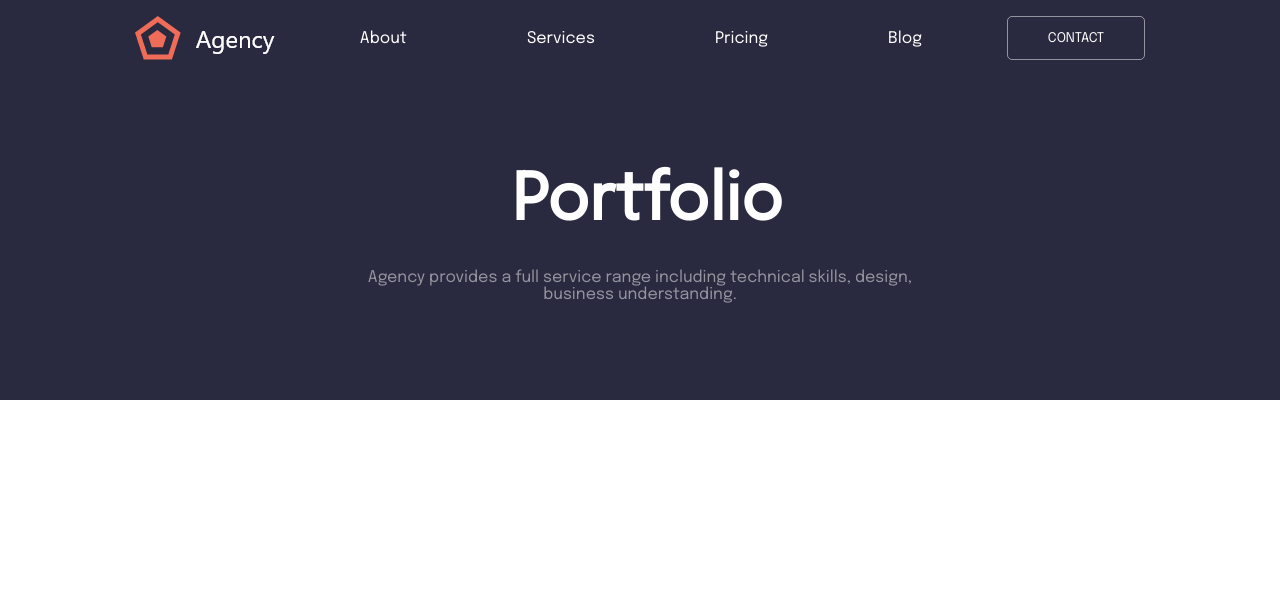
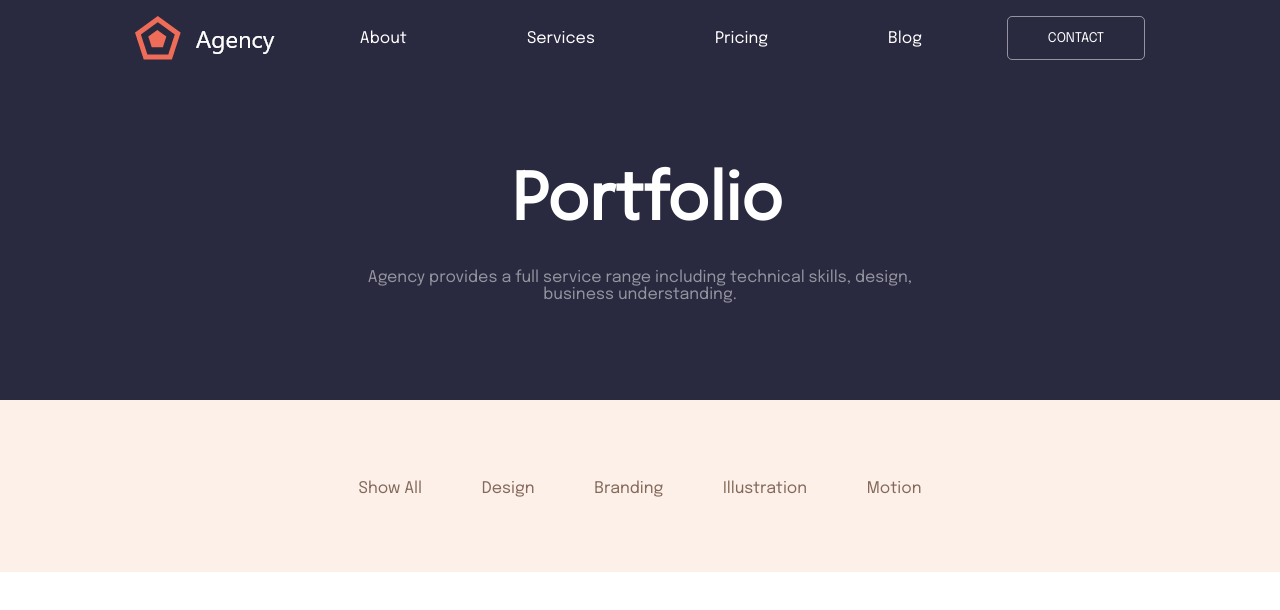
Before and after one commit to ShustovaElena/test-task-jupiter, a React (Create React App) app in the folder test-task/: page / in a window 1280 px wide. Shown: the top 610 px of the page. Built offline with nearby package versions, Linux system fonts and the light colour scheme.

Commit message:
feat: add card menu

```diff
--- a/test-task/src/App.tsx
+++ b/test-task/src/App.tsx
@@ -1,10 +1,12 @@
 import "./App.css";
+import BasicBlock from "./components/BasicBlock";
 import Header from "./components/Header";
 
 function App() {
   return (
     <div className="App">
       <Header />
+      <BasicBlock />
     </div>
   );
 }
--- /dev/null
+++ b/test-task/src/components/BasicBlock/index.tsx
@@ -0,0 +1,12 @@
+import CardMenu from "../CardMenu";
+import "./styles.css";
+
+const BasicBlock = () => {
+  return (
+    <div className="Basic-block">
+      <CardMenu />
+    </div>
+  );
+};
+
+export default BasicBlock;
--- /dev/null
+++ b/test-task/src/components/BasicBlock/styles.css
@@ -0,0 +1,3 @@
+.Basic-block {
+    background-color: var(--main-bg-color);
+}
--- /dev/null
+++ b/test-task/src/components/CardMenu/index.tsx
@@ -0,0 +1,25 @@
+import "./styles.css";
+
+const CardMenu = () => {
+  return (
+    <div className="Card-menu">
+      <a className="Link-menu" href="#">
+        Show All
+      </a>
+      <a className="Link-menu" href="">
+        Design
+      </a>
+      <a className="Link-menu" href="#">
+        Branding
+      </a>
+      <a className="Link-menu" href="#">
+        Illustration
+      </a>
+      <a className="Link-menu" href="#">
+        Motion
+      </a>
+    </div>
+  );
+};
+
+export default CardMenu;
--- /dev/null
+++ b/test-task/src/components/CardMenu/styles.css
@@ -0,0 +1,18 @@
+.Card-menu {
+    display: flex;
+    justify-content: space-between;
+    width: 563px;
+    margin: 0 auto;
+    padding: 80px 0 75px 0;
+}
+
+.Link-menu {
+    font-weight: 100;
+    text-decoration: none;
+    color: var(--link-menu-color);
+}
+
+.Link-menu:active,
+.Link-menu:hover {
+    color: var(--active-color);
+}
--- a/test-task/src/components/Header/index.tsx
+++ b/test-task/src/components/Header/index.tsx
@@ -1,4 +1,4 @@
-import Main from "../Main";
+import MainText from "../MainText";
 import Menu from "../Menu";
 import "./styles.css";
 
@@ -6,7 +6,7 @@ const Header = () => {
   return (
     <div className="Header">
       <Menu />
-      <Main />
+      <MainText />
     </div>
   );
 };
--- a/test-task/src/components/Main/index.tsx
+++ b/test-task/src/components/MainText/index.tsx
@@ -1,6 +1,6 @@
 import "./styles.css";
 
-const Main = () => {
+const MainText = () => {
   return (
     <div className="Main-text">
       <h1>Portfolio</h1>
@@ -12,4 +12,4 @@ const Main = () => {
   );
 };
 
-export default Main;
+export default MainText;
--- a/test-task/src/index.css
+++ b/test-task/src/index.css
@@ -1,6 +1,9 @@
 :root {
     --main-text-color: #ffffff;
     --header-bg-color: #29293f;
+    --main-bg-color: #fcf0e9;
+    --link-menu-color: #84695a;
+    --active-color: #21cf5a;
 }
 
 * {
```
Also changed, not shown: test-task/src/components/MainText/styles.css (renamed from test-task/src/components/Main/styles.css).
